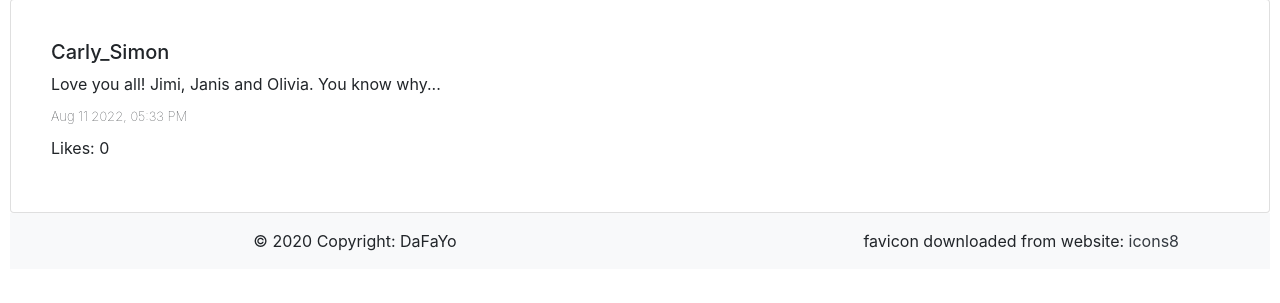
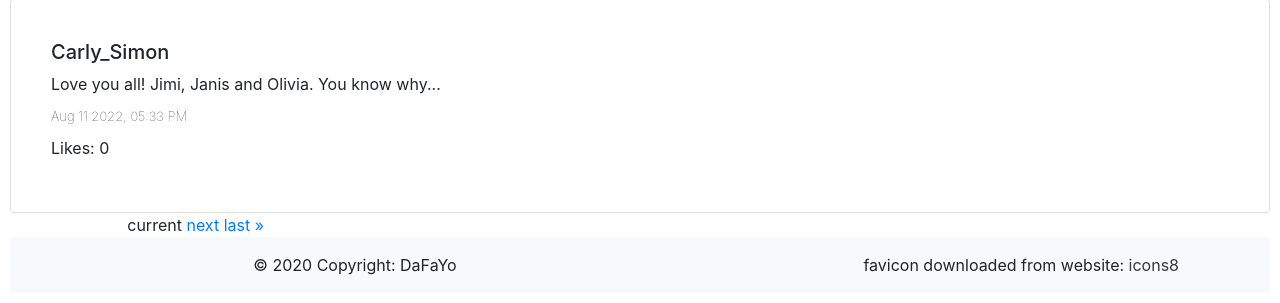
Before and after one commit to DaFaYo/project4, a Django app: page / in a window 1280 px wide. Shown: the part 2325-2628 px from the top of the page. Before the commit the page ends 2576 px from the top, so only its background shows below. Run offline with Django 3.2, Linux system fonts and the light colour scheme; data comes from the database, SQL or seed files in the repository; both versions use the stored data as it was after the commit; some libraries are stand-ins or nearby versions.

Commit message:
pagination links current, first and last page link implemented.

```diff
--- a/network/static/network/posts.js
+++ b/network/static/network/posts.js
@@ -2,7 +2,7 @@ document.addEventListener('DOMContentLoaded', () => {
 
   const followLink = document.querySelector('#following-link');
   if (followLink) {
-    followLink.addEventListener('click', () => load_following('following'));
+    followLink.addEventListener('click', () => load_posts('following'));
   }
 
   document.querySelector('#post-form').onsubmit = send_post;
@@ -20,6 +20,7 @@ function initialize_page(page_name) {
   document.querySelector('#posts-view').innerHTML = '';
   document.querySelector('#profile-view').innerHTML = '';
   document.querySelector('#page-name').innerHTML = `<h3>${page_name.charAt(0).toUpperCase() + page_name.slice(1)}</h3>`;
+  document.querySelector('#pagination-view').style.display = 'block';
 
 }
 
@@ -65,22 +66,17 @@ function getCookie(name) {
   if (parts.length === 2) return parts.pop().split(';').shift();
 }
 
-function load_posts(page_name) {
+function load_posts(page_name, page_number = 1) {
 
   initialize_page(page_name);
-  get_posts(page_name);
-
-}
-
-function load_following(page_name) {
-  initialize_page(page_name);
-  get_posts(page_name);
+  get_posts(page_name, page_number);
 
 }
 
 function load_profile(user) {
 
   document.querySelector('#all-posts-view').style.display = 'none';
+  document.querySelector('#pagination-view').style.display = 'none';
   document.querySelector('#posts-view').innerHTML = '';
   document.querySelector('#profile-view').innerHTML = '';
 
@@ -88,16 +84,18 @@ function load_profile(user) {
 }
 
 
-function get_posts(page_name) {
+function get_posts(page_name, page_number) {
 
   let endpoint = "/posts";
   if (page_name == "following") {
     endpoint = "/following";
   }
 
-  fetch(endpoint)
+  fetch(`${endpoint}?page=${page_number}`)
     .then(response => response.json())
     .then(json_response => {
+
+      this.update_paginator(page_name, json_response.paginator);
 
       const postsContainer = document.querySelector('#posts-view');
       postsContainer.value = '';
@@ -110,11 +108,36 @@ function get_posts(page_name) {
       });
 
 
+
+
     }).catch((error) => {
       console.log(`error: ${error}`);
     });
 
 }
+
+function update_paginator(page_name, paginator) {
+
+  const first_page_link = document.getElementById('first-page-link');
+  const previous_page_link = document.getElementById('previous-page-link');
+
+  if (paginator.has_previous) {
+    first_page_link.style.visibility = 'visible';
+    previous_page_link.style.visibility = 'visible';
+
+    first_page_link.onclick = () => load_posts(page_name, 1);
+
+
+  } else {
+    first_page_link.style.visibility = 'hidden';
+    previous_page_link.style.visibility = 'hidden';
+  }
+
+  const last_page_link = document.getElementById('last-page-link');
+  last_page_link.onclick = () => load_posts(page_name, paginator.num_pages);
+
+}
+
 
 function create_post_box(post) {
 
--- a/network/templates/network/index.html
+++ b/network/templates/network/index.html
@@ -28,6 +28,19 @@
     <div id="profile-view">
     </div>
 
+    <div id="pagination-view" class="pagination">
+        <span class="step-links">
+            <a id="first-page-link" href="#">&laquo; first</a>
+            <a id="previous-page-link" href="#">previous</a>
+            <span class="current">
+             current
+            </span>
+            <a href="#">next</a>
+            <a id="last-page-link" href="#">last &raquo;</a>
+        </span>
+    </div>
+
+
 {% endblock %}
 
 {% block script %}
```
Also changed, not shown: db.sqlite3.
